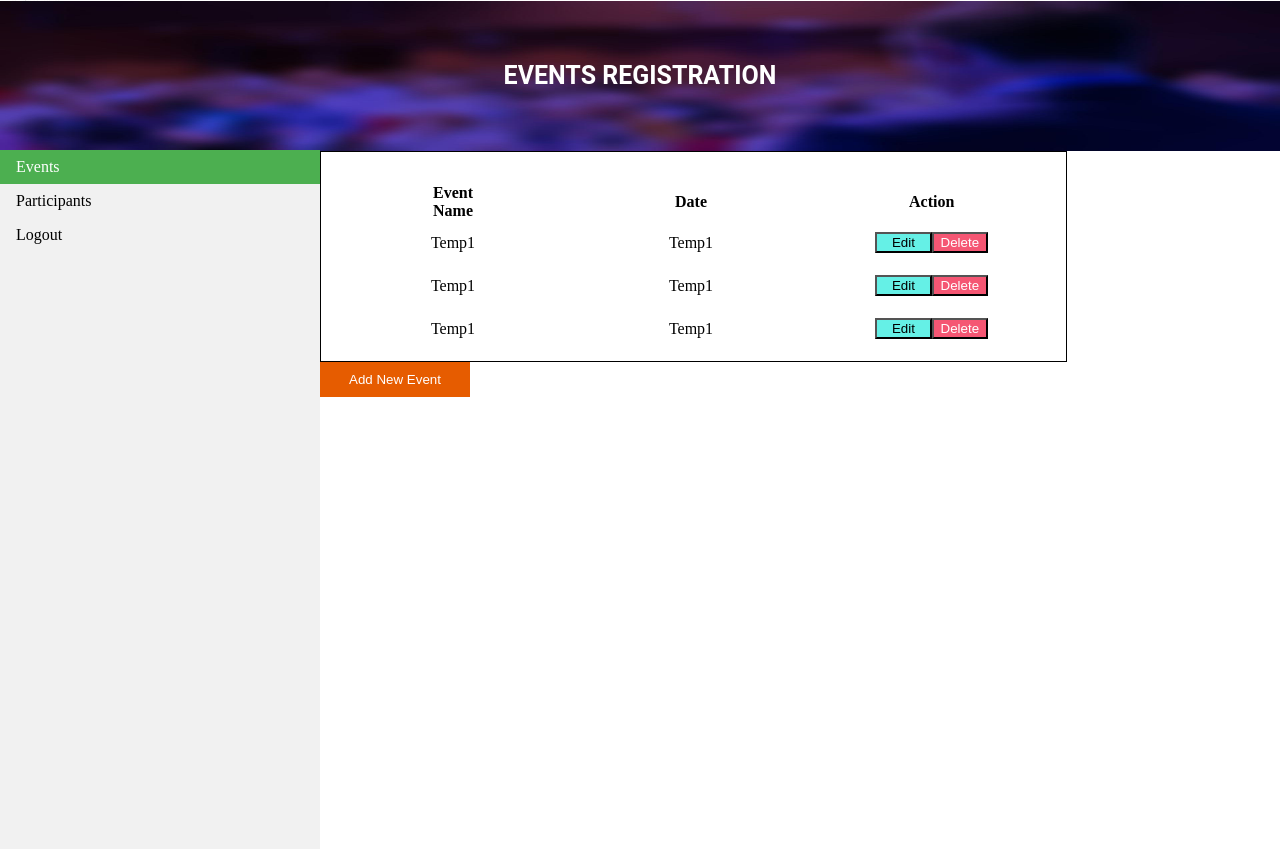
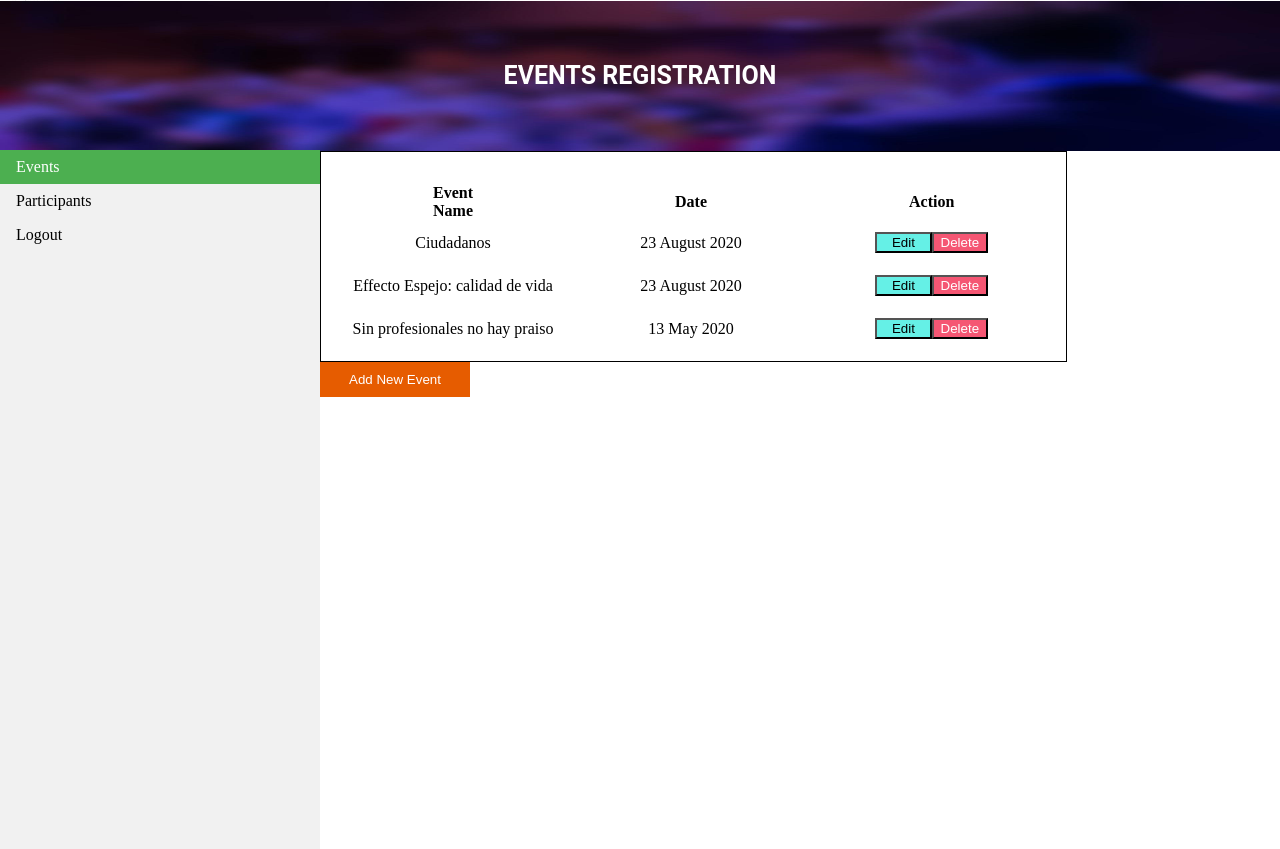
Before and after one commit to kiranrgupta26/Event-Management-System, a PHP site: page /html/Events.html in a window 1280 px wide. Shown: the part 50-899 px from the top of the page. Run offline with PHP 8.4, Linux system fonts and the light colour scheme.

Commit message:
Event info updated in event page

```diff
--- a/css/cuidad.css
+++ b/css/cuidad.css
@@ -445,7 +445,7 @@ h2{
 	display: -webkit-flex; display: -ms-flexbox; display: flex; overflow: hidden;
 }
 
-.registrar .events, .register     { flex: 1;}
+.registrar .events, .register { flex: 1;}
 
 /* Clear floats after the columns */
 /*.registrar:after {
--- a/html/Events.html
+++ b/html/Events.html
@@ -45,18 +45,18 @@
   			<th>Action</th>
   		</tr>
   		<tr>
-  			<td>Temp1</td>
-  			<td>Temp1</td>
+  			<td>Ciudadanos</td>
+  			<td>23 August 2020</td>
   			<td><button class="edit">Edit</button><button class="delete">Delete</button></td>
   		</tr>
   		<tr>
-  			<td>Temp1</td>
-  			<td>Temp1</td>
+  			<td>Effecto Espejo: calidad de vida</td>
+  			<td>23 August 2020</td>
   			<td><button class="edit">Edit</button><button class="delete">Delete</button></td>
   		</tr>
   		<tr>
-  			<td>Temp1</td>
-  			<td>Temp1</td>
+  			<td>Sin profesionales no hay praiso</td>
+  			<td>13 May 2020</td>
   			<td><button class="edit">Edit</button><button class="delete">Delete</button></td>
   		</tr>
   	</table>
--- a/html/Participants.html
+++ b/html/Participants.html
@@ -52,6 +52,8 @@
 		</ul>
 
   <button type="button" class="enviar">Add Participant</button>
+  <button type="button" class="enviar">Delete Participant</button>
+  <button type="button" class="enviar">View Participants</button>
 </div>
 
 
```
